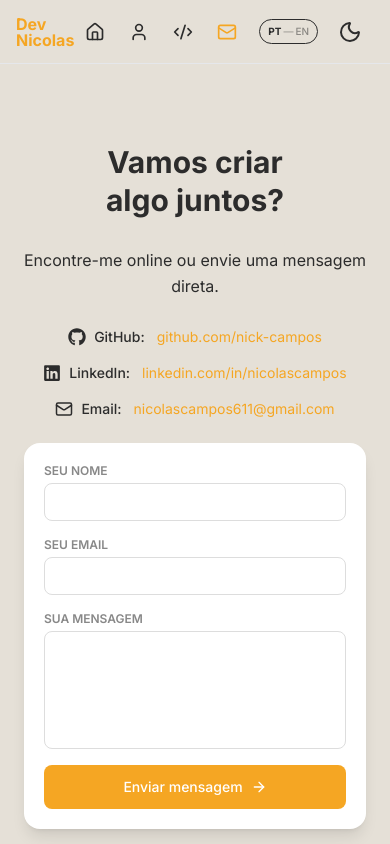
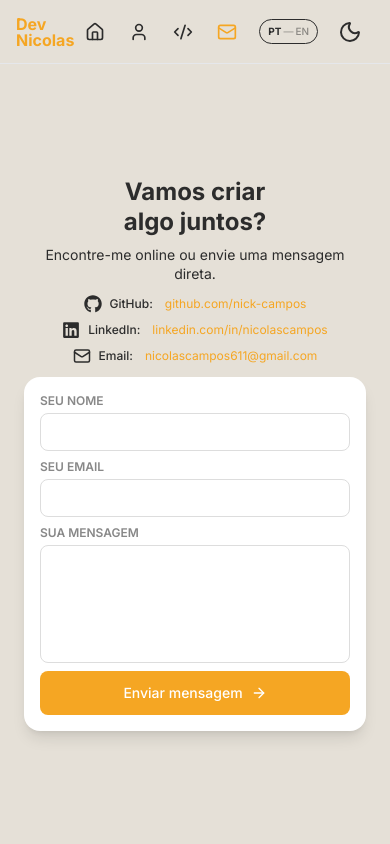
Before and after one commit to nick-campos/nicolasdev, a React (Vite) app: page /findme in a window 390 px wide. Built offline with nearby package versions, Linux system fonts and the light colour scheme.

Commit message:
feat: implementar design responsivo em telas menores

```diff
--- a/src/App.tsx
+++ b/src/App.tsx
@@ -134,6 +134,7 @@ return () => {
         <AnimatePresence mode='wait'>
           <motion.div
             key={location.pathname}
+            className='h-full'
             initial={{ opacity: 0, y: 40 }}
             animate={{ opacity: 1, y: 0 }}
             exit={{ opacity: 0, y: -40 }}
--- a/src/pages/About.tsx
+++ b/src/pages/About.tsx
@@ -12,63 +12,55 @@ export default function About({ isDark }: AboutProps) {
     const navigate = useNavigate()
     const { t } = useTranslation()
 
-    {/* flex-col no mobile (foto em cima, texto abaixo), flex-row a partir do desktop (lado a lado, como já era)
-    justify-center: centraliza o conjunto verticalmente, evitando que estoure a tela
-    gap-4 md:gap-0: espaço pequeno entre foto e texto no mobile */}
+    {/* md:px-32: reduzido de px-80 para px-32, puxando todo o conteúdo mais para a esquerda no desktop */}
     return (
-        <div className='flex flex-col items-center justify-center h-full px-6 md:px-80 py-10 md:py-20 gap-4 md:gap-0'>
+    <div className='flex flex-col md:flex-row items-center md:items-start justify-center h-full px-10 md:px-32 py-4 md:py-20 gap-2 md:gap-12 overflow-hidden'>
 
-            {/* Foto pessoal — vem primeiro no mobile (fica em cima)
-            w-20 h-20: bem reduzida no mobile pra não ocupar espaço vertical demais
-            md:order-2: no desktop, a foto volta a vir depois do texto (lado direito), como no layout original
-            mt-0: sem deslocamento no mobile, md:mt-[-430px] mantém o ajuste original do desktop */}
-                <div className='order-1 md:order-2 mt-0 md:ml-12 md:mt-[-430px]'>
+    {/* w-16 h-16: foto bem menor no mobile (era w-30), md:w-60 md:h-60 mantém o original */}
+    <div className='order-1 md:order-2 mb-2 md:mb-0 md:mt-0 md:self-start'>
         <img
             src={profileImg}
             alt='Nicolas Campos'
-                        className='w-30 h-30 md:w-60 md:h-60 rounded-full object-cover'
+            className='w-27 h-27 md:w-60 md:h-60 rounded-full object-cover'
         ></img>
     </div>
 
-            {/* Bloco de texto — vem depois no mobile (fica abaixo da foto)
-            order-2 md:order-1: garante a ordem visual correta nas duas telas
-            text-center md:text-left: centraliza no mobile, alinha à esquerda no desktop
-            gap-3 md:gap-6: espaçamento entre parágrafos reduzido no mobile */}
-            <div className='order-2 md:order-1 flex flex-col items-center md:items-start gap-3 md:gap-6 max-w-xl'>
+    {/* gap-1.5: espaçamento entre parágrafos bem reduzido no mobile (era gap-3) */}
+    <div className='order-2 md:order-1 flex flex-col items-center md:items-start gap-3.5 md:gap-6 max-w-xl'>
 
-                {/* text-2xl no mobile (reduzido pra caber sem scroll), md:text-6xl mantém o original */}
+        {/* text-lg no mobile (era text-3xl), md:text-6xl mantém o original */}
         <h1 className='text-3xl md:text-6xl font-bold leading-tight' style={{ color: isDark ? '#ffffff' : '#2C2C2C'}}>
             {t('about.title1')}<br /> {t('about.title2')}
         </h1>
 
-                {/* text-xs no mobile, md:text-base mantém o original */}
-                <p className='text-sm md:text-base leading-relaxed' style={{ color: isDark ? '#ffffff' : '#2C2C2C'}}>
+        {/* text-[11px] no mobile (era text-sm), md:text-base mantém o original */}
+        <p className='text-[12px] md:text-base leading-snug md:leading-relaxed' style={{ color: isDark ? '#ffffff' : '#2C2C2C'}}>
             {t('about.paragraph1')}
         </p>
 
-                <p className='text-sm md:text-base leading-relaxed' style={{ color: isDark ? '#ffffff' : '#2C2C2C'}}>
+        <p className='text-[12px] md:text-base leading-snug md:leading-relaxed' style={{ color: isDark ? '#ffffff' : '#2C2C2C'}}>
            {t('about.paragraph2')}
         </p>
 
-                <p className='text-sm md:text-base leading-relaxed' style={{ color: isDark ? '#ffffff' : '#2C2C2C'}}>
+        <p className='text-[12px] md:text-base leading-snug md:leading-relaxed' style={{ color: isDark ? '#ffffff' : '#2C2C2C'}}>
             {t('about.paragraph3Start')}{' '}
             <span style={{ color: '#F5A623'}}>{t('about.paragraph3Highlight')}</span>, {t('about.paragraph3End')}
         </p>
 
-                <p className='text-sm md:text-base leading-relaxed' style={{ color: isDark ? '#ffffff' : '#2C2C2C'}}>
+        <p className='text-[12px] md:text-base leading-snug md:leading-relaxed' style={{ color: isDark ? '#ffffff' : '#2C2C2C'}}>
             {t('about.paragraph4')}
         </p>
 
         <motion.div
-                    className='flex items-center gap-2 mt-4 cursor-pointer'
+            className='flex items-center gap-2 mt-1 md:mt-4 cursor-pointer'
             onClick={() => navigate('/projects')}
             whileHover={{ y: -3}}
             transition={{ type: 'spring', stiffness: 300}}
         >
-                    <span className='text-base' style={{ color: isDark ? '#ffffff' : '#2C2C2C' }}>
+            <span className='text-sm md:text-base' style={{ color: isDark ? '#ffffff' : '#2C2C2C' }}>
                 {t('about.myProjects')}
             </span>
-                    <ArrowDown size={20} style={{ color: isDark ? '#ffffff' : '#2C2C2C', transform: 'rotate(-90deg)'}}/>
+            <ArrowDown size={14} className='md:size-5' style={{ color: isDark ? '#ffffff' : '#2C2C2C', transform: 'rotate(-90deg)'}}/>
         </motion.div>
     </div>
 </div>
--- a/src/pages/Findme.tsx
+++ b/src/pages/Findme.tsx
@@ -45,25 +45,25 @@ export default function Findme({ isDark }: FindmeProps) {
       })
   }
 
-  {/* flex-col no mobile (empilha texto+links e formulário), flex-row a partir do desktop (lado a lado, como já era)
-    items-center: centraliza os blocos no mobile, md:items-start volta ao alinhamento original */}
+    {/* flex-col no mobile (empilhado), md:flex-row restaura o lado-a-lado no desktop, como era antes */}
   return (
-    <div className='flex flex-col items-center justify-center h-full px-6 md:px-20 py-20 gap-6 md:gap-16'>
+    <div className='flex flex-col md:flex-row items-center justify-center h-full px-6 md:px-20 py-6 md:py-20 gap-3 md:gap-16'>
 
-      {/* Coluna esquerda — título, descrição e links sociais */}
-      <div className='flex flex-col items-center md:items-start text-center md:text-left gap-7 max-w-md'>
+      {/* Coluna 1: só título e descrição */}
+      <div className='flex flex-col items-center md:items-start text-center md:text-left gap-2 md:gap-7 max-w-md'>
 
         {/* text-3xl no mobile, md:text-5xl mantém o tamanho original*/}
-        <h1 className='text-3xl md:text-5xl font-bold leading-tight' style={{ color: isDark ? '#ffffff' : '#2C2C2C'}}>
+        <h1 className='text-2xl md:text-5xl font-bold leading-tight md:max-w-[480px]' style={{ color: isDark ? '#ffffff' : '#2C2C2C'}}>
           {t('contact.title1')}<br /> {t('contact.title2')}
         </h1>
 
-        <p className='text-base leading-relaxed' style={{ color: isDark ? '#ffffff' : '#2C2C2C'}}>
+        <p className='text-sm md:text-base leading-snug md:leading-relaxed' style={{ color: isDark ? '#ffffff' : '#2C2C2C'}}>
           {t('contact.subtitle')}
         </p>
+      </div>
 
-      {/* items-center no mobile centraliza os links, md:items-start volta ao alinhamento original */}
-      <div className='flex flex-col items-center gap-4 md:gap-5'>
+      {/* Coluna 2: links sociais, agora isolados como segunda coluna no desktop */}
+      <div className='flex flex-col items-center gap-2 md:gap-5'>
         <a
         href='https://github.com/nick-campos'
         target='_blank'
@@ -72,9 +72,9 @@ export default function Findme({ isDark }: FindmeProps) {
         >
         <div className='flex items-center gap-2'>
           <FaGithub size={18} style={{ color: isDark ? '#ffffff' : '#2C2C2C'}} />
-          <span className='text-sm font-medium' style={{ color: isDark ? '#ffffff' : '#2C2C2C'}}>GitHub:</span>
+          <span className='text-xs font-medium' style={{ color: isDark ? '#ffffff' : '#2C2C2C'}}>GitHub:</span>
         </div>
-        <span className='text-sm group-hover:underline' style={{ color: '#F5A623' }}>github.com/nick-campos</span>
+        <span className='text-xs group-hover:underline' style={{ color: '#F5A623' }}>github.com/nick-campos</span>
         </a>
 
         <a
@@ -85,9 +85,9 @@ export default function Findme({ isDark }: FindmeProps) {
         >
         <div className='flex items-center gap-2'>
           <FaLinkedin size={18} style={{ color: isDark ? '#ffffff' : '#2C2C2C'}} />
-          <span className='text-sm font-medium' style={{ color: isDark ? '#ffffff' : '#2C2C2C'}}>LinkedIn:</span>
+          <span className='text-xs font-medium' style={{ color: isDark ? '#ffffff' : '#2C2C2C'}}>LinkedIn:</span>
         </div>
-        <span className='text-sm group-hover:underline' style={{ color: '#F5A623' }}>linkedin.com/in/nicolascampos</span>
+        <span className='text-xs group-hover:underline' style={{ color: '#F5A623' }}>linkedin.com/in/nicolascampos</span>
         </a>
 
         <a
@@ -96,19 +96,17 @@ export default function Findme({ isDark }: FindmeProps) {
         >
         <div className='flex items-center gap-2'>
           <Mail size={18} style={{ color: isDark ? '#ffffff' : '#2C2C2C'}} />
-          <span className='text-sm font-medium' style={{ color: isDark ? '#ffffff' : '#2C2C2C'}}>Email: </span>
+          <span className='text-xs font-medium' style={{ color: isDark ? '#ffffff' : '#2C2C2C'}}>Email: </span>
         </div>
-        <span className='text-sm group-hover:underline' style={{ color: '#F5A623' }}>nicolascampos611@gmail.com</span>
+        <span className='text-xs group-hover:underline' style={{ color: '#F5A623' }}>nicolascampos611@gmail.com</span>
         </a>
       </div>
-    </div>
 
-      {/* Coluna direita — formulário de contato
-      p-5: padding interno reduzido no mobile, md:p-8 mantém o original*/}
+      {/* Coluna 3: formulário, sem mudança */}
       <form
         ref={formRef}
         onSubmit={handleSubmit}
-        className='flex flex-col gap-4 p-5 md:p-8 rounded-2xl shadow-lg max-w-md w-full'
+        className='flex flex-col gap-2 md:gap-4 p-4 md:p-8 rounded-2xl shadow-lg max-w-md w-full'
         style={{ backgroundColor: '#FFFFFF' }}
       >
         {/* Campo Nome*/}
```
Lines whose indentation alone changed are shown as unchanged.
